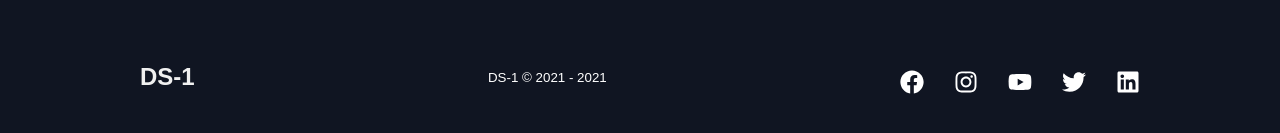
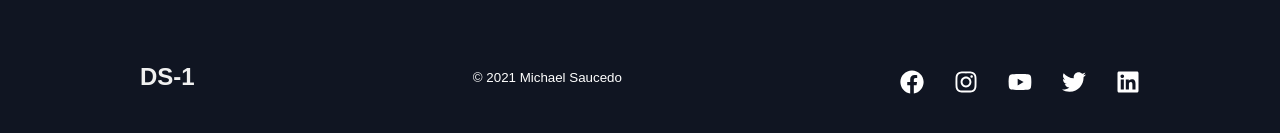
Before and after one commit to Sauce101/star-styled, a React (Create React App) app: page / in a window 1280 px wide. Shown: the part 3717-3850 px from the top of the page. Built offline with nearby package versions, Linux system fonts and the light colour scheme; a web font is replaced by a local one.

Commit message:
changed footer text again

```diff
--- a/src/components/Footer/index.js
+++ b/src/components/Footer/index.js
@@ -9,11 +9,6 @@ import {
 } from "react-icons/fa";
 import {
   FooterContainer,
-  // FooterLink,
-  // FooterLinkItems,
-  // FooterLinksContainer,
-  // FooterLinksWrapper,
-  // FooterLinkTitle,
   FooterWrap,
   SocialIconLink,
   SocialIcons,
@@ -31,50 +26,12 @@ const Footer = () => {
   return (
     <FooterContainer>
       <FooterWrap>
-        {/* <FooterLinksContainer>
-          <FooterLinksWrapper>
-            <FooterLinkItems>
-              <FooterLinkTitle>About us</FooterLinkTitle>
-              <FooterLink to="/">How it works</FooterLink>
-              <FooterLink to="/">Testimonials</FooterLink>
-              <FooterLink to="/">Carrers</FooterLink>
-              <FooterLink to="/">Investor</FooterLink>
-              <FooterLink to="/">Terms of Service</FooterLink>
-            </FooterLinkItems>
-            <FooterLinkItems>
-              <FooterLinkTitle>Contact Us</FooterLinkTitle>
-              <FooterLink to="/">Contact</FooterLink>
-              <FooterLink to="/">Support</FooterLink>
-              <FooterLink to="/">Destinations</FooterLink>
-              <FooterLink to="/">Sponsorships</FooterLink>
-            </FooterLinkItems>
-          </FooterLinksWrapper>
-
-          <FooterLinksWrapper>
-            <FooterLinkItems>
-              <FooterLinkTitle>Videos</FooterLinkTitle>
-              <FooterLink to="/">Submit Video</FooterLink>
-              <FooterLink to="/">Ambassadors</FooterLink>
-              <FooterLink to="/">Agency</FooterLink>
-              <FooterLink to="/">Influencer</FooterLink>
-            </FooterLinkItems>
-            <FooterLinkItems>
-              <FooterLinkTitle>Social Media</FooterLinkTitle>
-              <FooterLink to="/">Instagram</FooterLink>
-              <FooterLink to="/">Facebook</FooterLink>
-              <FooterLink to="/">Youtube</FooterLink>
-              <FooterLink to="/">Twitter</FooterLink>
-            </FooterLinkItems>
-          </FooterLinksWrapper>
-        </FooterLinksContainer> */}
         <SocialMedia>
           <SocialMediaWrap>
             <SocialLogo to="/" onClick={toggleHome}>
               DS-1
             </SocialLogo>
-            <WebsiteRights>
-              DS-1 © 2021 - {new Date().getFullYear()}
-            </WebsiteRights>
+            <WebsiteRights>© 2021 Michael Saucedo</WebsiteRights>
             <SocialIcons>
               <SocialIconLink href="/" target="_blank" aria-label="Facebook">
                 <FaFacebook />
```
